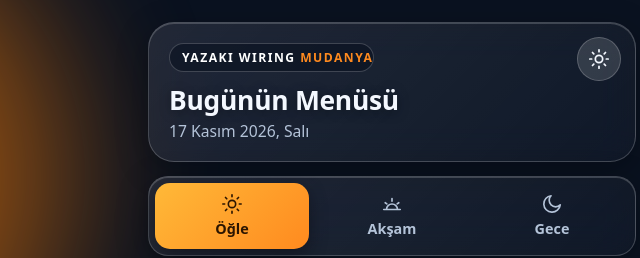
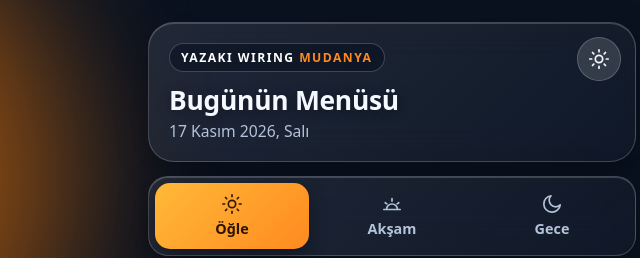
Before and after one commit to isyeri-yemek/isyeri-yemek.github.io, a plain HTML site: page index.html in a window 1280 px wide. Shown: the top 258 px of the page, 248-888 px from the left. Drawn offline with Linux system fonts and the light colour scheme.

Commit message:
Marka etiketi ortalama duzeltmesi

```diff
--- a/index.html
+++ b/index.html
@@ -67,10 +67,10 @@
   .theme-btn:active{transform:scale(.92)}
   .theme-btn:focus-visible{outline:3px solid #fff;outline-offset:2px}
   .theme-btn svg{width:22px;height:22px;stroke:currentColor;fill:none;stroke-width:1.9;stroke-linecap:round;stroke-linejoin:round}
-  header .brand,header h1,header .date{padding-right:0}
+  header .date{padding-right:0}
   header h1{padding-right:52px}
-  .brand{display:inline-block;margin-bottom:10px;padding:5px 12px;border-radius:999px;background:rgba(8,16,30,.55);border:1px solid var(--glass-line);font-size:.76rem;font-weight:800;letter-spacing:.12em;color:#fff}
-  .brand span{color:var(--brand)}
+  .brand{display:inline-block;white-space:nowrap;margin-bottom:10px;padding:5px 12px;border-radius:999px;background:rgba(8,16,30,.55);border:1px solid var(--glass-line);padding-left:11px;padding-right:13px;font-size:.76rem;font-weight:800;letter-spacing:.12em;color:#fff}
+  .brand span{color:var(--brand);margin-right:-.12em}
   h1{margin:0;font-size:1.65rem;letter-spacing:-.01em;text-shadow:0 2px 12px rgba(0,0,0,.35)}
   .date{margin-top:2px;font-size:.98rem;color:var(--muted)}
   .tabs{display:flex;gap:6px;margin:0 0 14px;padding:6px;border-radius:20px}
```
